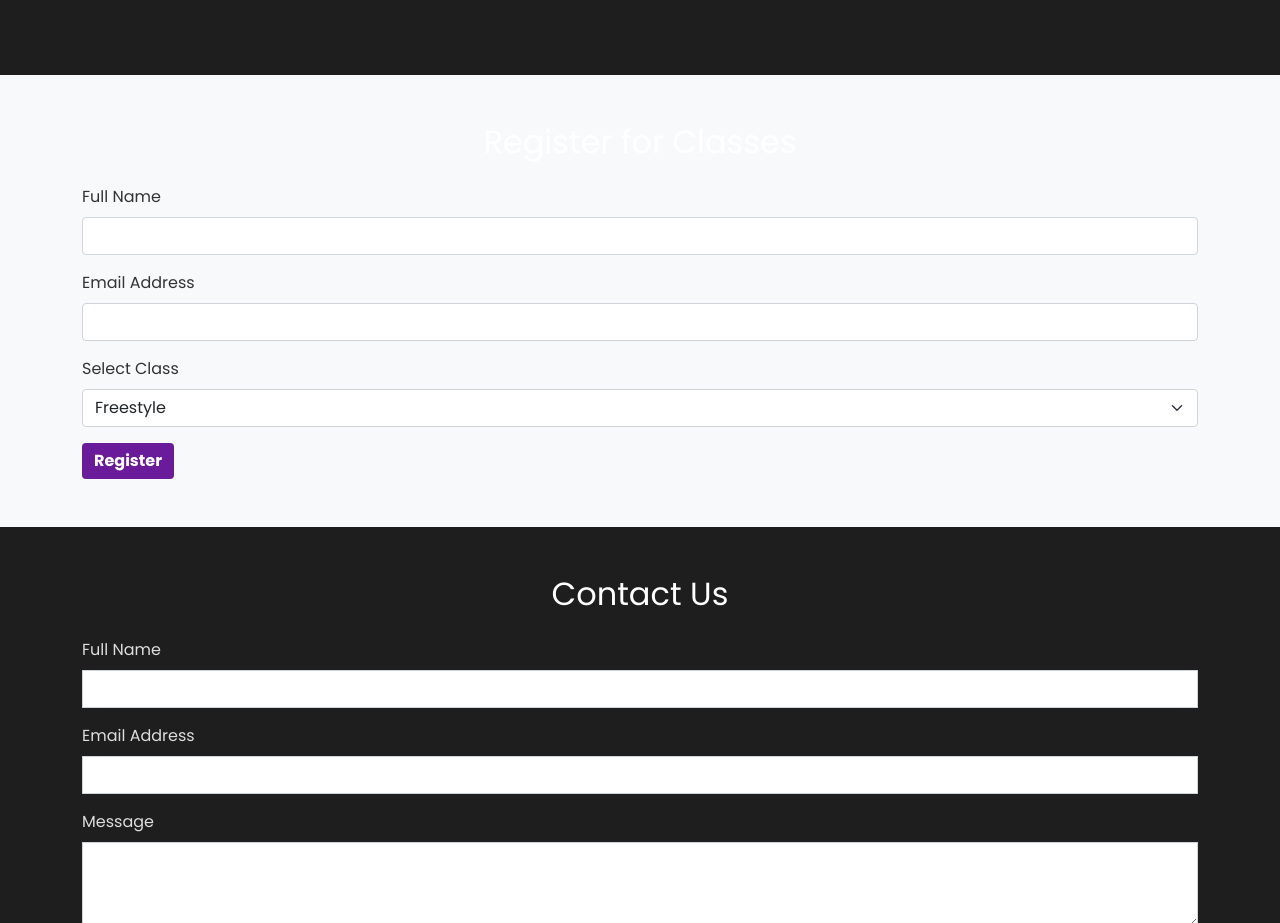
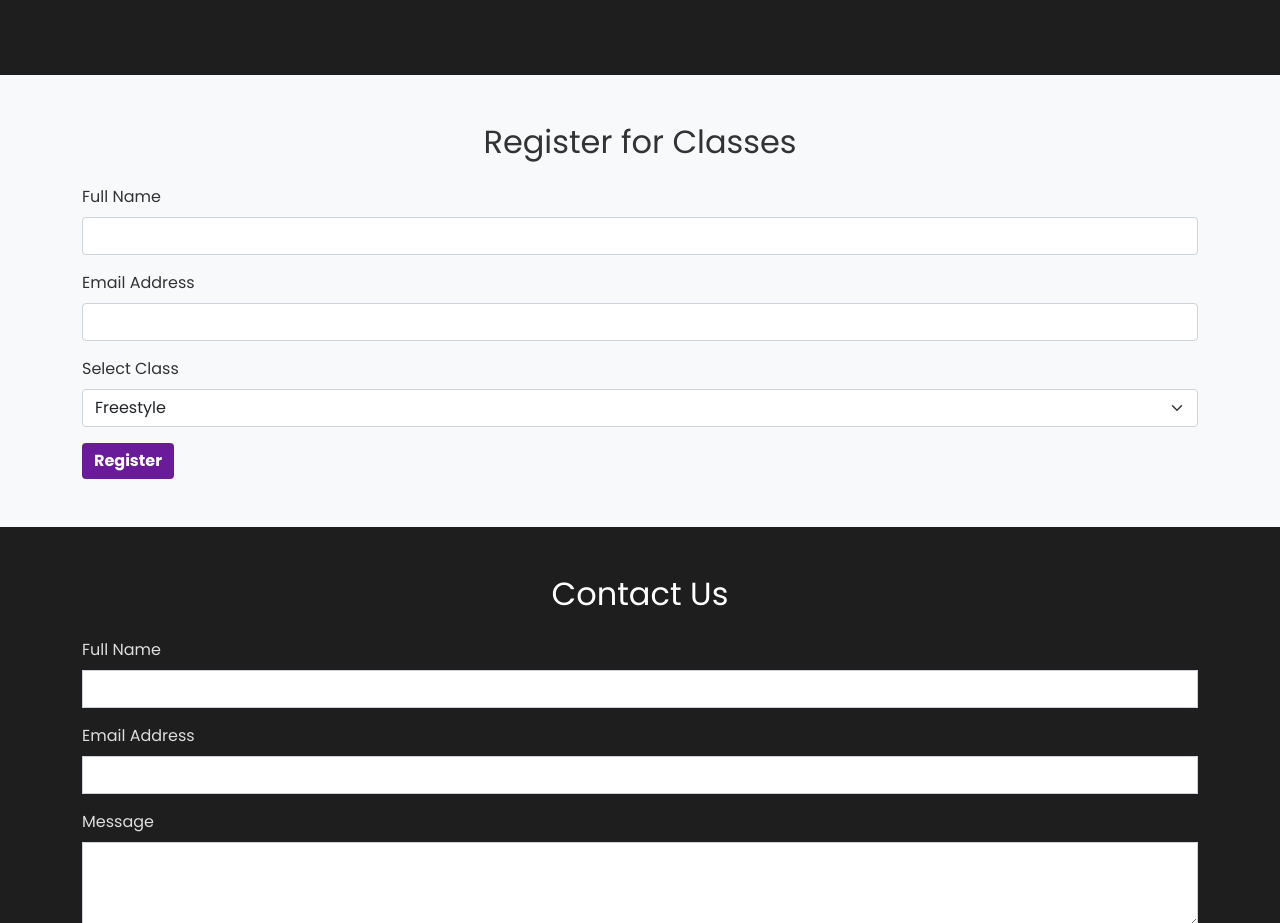
Before and after one commit to palakkk1304/devilx-dance-academy, a plain HTML site: page index.html in a window 1280 px wide. Shown: the part 1250-2173 px from the top of the page. Drawn offline with nearby package versions, Linux system fonts and the light colour scheme.

Commit message:
Update style.css

```diff
--- a/style.css
+++ b/style.css
@@ -88,6 +88,9 @@ body {
     border: none;
     font-weight: bold;
 }
+#register h2 {
+    color: #333; /* Dark gray color for better visibility */
+}
 
 /* Contact section */
 #contact {
```
